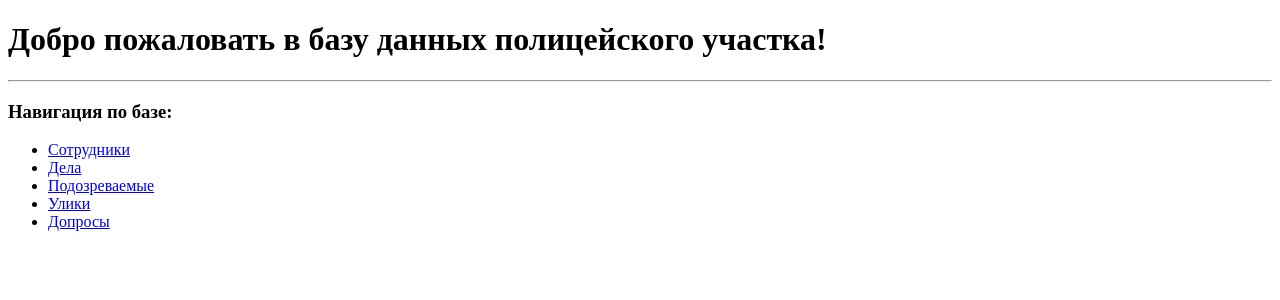
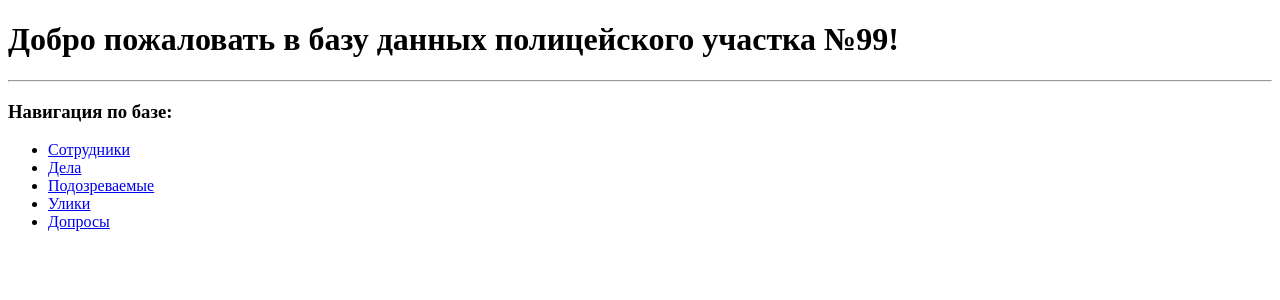
Before and after one commit to Mirstutrun/police-cicd, a Flask app: page / in a window 1280 px wide. Shown: the top 300 px of the page. Run offline with Flask 3, Linux system fonts and the light colour scheme.

Commit message:
Изменён заголовок

```diff
--- a/templates/index.html
+++ b/templates/index.html
@@ -5,7 +5,7 @@
     <title>Полицейский участок №99</title>
 </head>
 <body>
-    <h1>Добро пожаловать в базу данных полицейского участка!</h1>
+    <h1>Добро пожаловать в базу данных полицейского участка №99!</h1>
 
     <hr>
     <h3>Навигация по базе:</h3>
```
